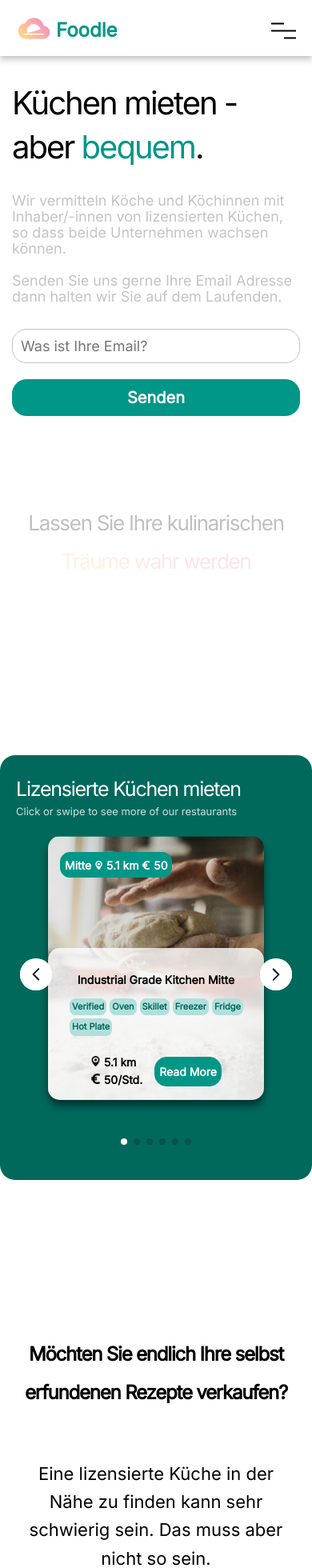
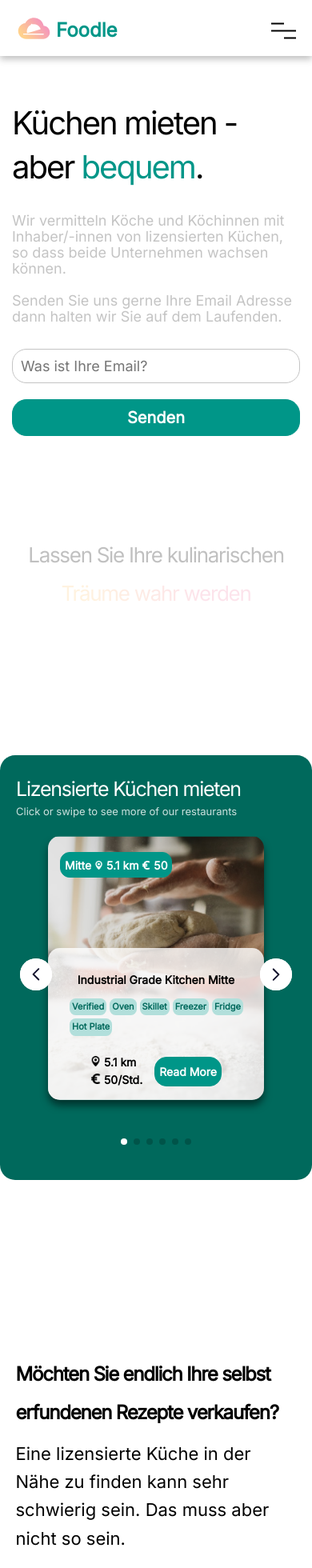
Before and after one commit to AAlber/Foodle-Landing, a Next.js app: page / in a window 390 px wide. Shown: the top 1960 px of the page at 80% size. Built offline with nearby package versions, Linux system fonts and the light colour scheme.

Commit message:
feat: Add more responsiveness

```diff
--- a/lang/de.json
+++ b/lang/de.json
@@ -13,7 +13,7 @@
   "page.home.carousel.title": "Lizensierte Küchen mieten",
   "page.home.recipes": "Möchten Sie endlich Ihre selbst erfundenen Rezepte verkaufen?",
   "page.home.finding": "Eine lizensierte Küche in der Nähe zu finden kann sehr schwierig sein. Das muss aber nicht so sein.",
-  "page.home.signup.label": "Wir können helfen",
+  "page.home.signup.label": "Probieren Sie's mit uns aus",
   "page.home.signup": "HEUTE EINSCHREIBEN",
   "component.footer.about": "Über uns",
   "component.footer.feature": "Feature",
--- a/lang/en.json
+++ b/lang/en.json
@@ -13,7 +13,7 @@
   "page.home.carousel.title": "Licensed Kitchens For Rent",
   "page.home.recipes": "Always wanted to sell your homemade recipes?",
   "page.home.finding": "Finding a licensed kitchen near you can be a big challenge, but it doesn’t have to be.",
-  "page.home.signup.label": "Let us take care of that",
+  "page.home.signup.label": "Let's fix that",
   "page.home.signup": "SIGN UP TODAY",
   "component.footer.about": "About",
   "component.footer.feature": "Feature",
--- a/styles/pages/Home.module.scss
+++ b/styles/pages/Home.module.scss
@@ -71,7 +71,7 @@
   }
 
   @include mixins.mobile {
-    padding: 20rem 1.5rem 0rem 1.5rem;
+    padding: 25rem 1.5rem 0rem 1.5rem;
     flex-direction: column;
     margin-bottom: 15rem;
     height:42rem;
@@ -115,10 +115,7 @@
   padding-top: 10rem;
 
   @include mixins.mobile {
-    // margin-top: 5rem;
-
-    // margin-bottom: 8rem;
-    padding: 6rem 1rem 5rem 1rem;
+    padding: 10rem 1rem 5rem 1rem;
     font-size: 26px;
   }
 
@@ -212,9 +209,9 @@
 
     @include mixins.mobile {
       &__wrapper {
-        margin: 20rem 0;
+        margin: 0;
         flex-direction: column;
-        gap: 6rem;
+        gap: 1rem;
       }
       &__white{
         margin-top: 20rem;
@@ -223,13 +220,13 @@
       &__left {
         font-size: 24px;
         max-width: 90%;
-        text-align: center;
+        text-align: left;
         transform: translate3d(0);
       }
 
       &__lower {
         height: 20rem;
-        margin-top: 14rem;
+        margin-top:8rem;
 
         h2 {
           font-size: 22px;
@@ -249,7 +246,7 @@
         height: fit-content !important;
         max-width: 90% !important;
         font-size: 22px;
-        text-align: center;
+        text-align: left;
         transform: translate3d(0);
       }
     }
```
